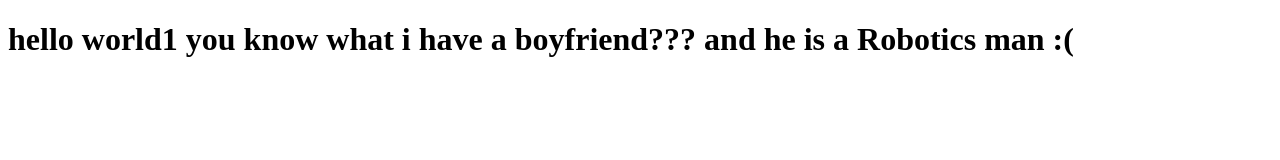
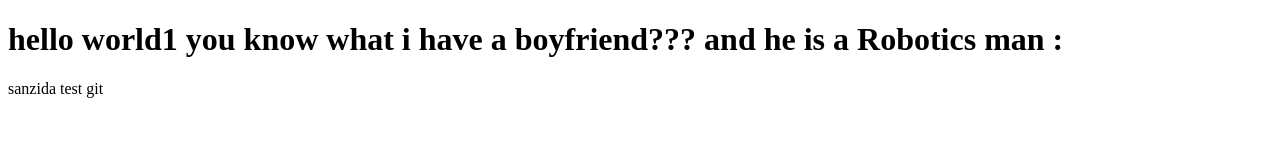
Before and after one commit to sanzidazinia1/zinia-new-project, a plain HTML site: page index.html in a window 1280 px wide. Drawn offline with Linux system fonts and the light colour scheme.

Commit message:
git test

```diff
--- a/index.html
+++ b/index.html
@@ -7,6 +7,7 @@
     <title>Document</title>
 </head>
 <body>
-    <h1>hello world1 you know what i have a boyfriend??? and he is a Robotics man :(</h1>
+    <h1>hello world1 you know what i have a boyfriend??? and he is a Robotics man :</h1>
+    <p>sanzida test git</p>
 </body>
 </html>
```
